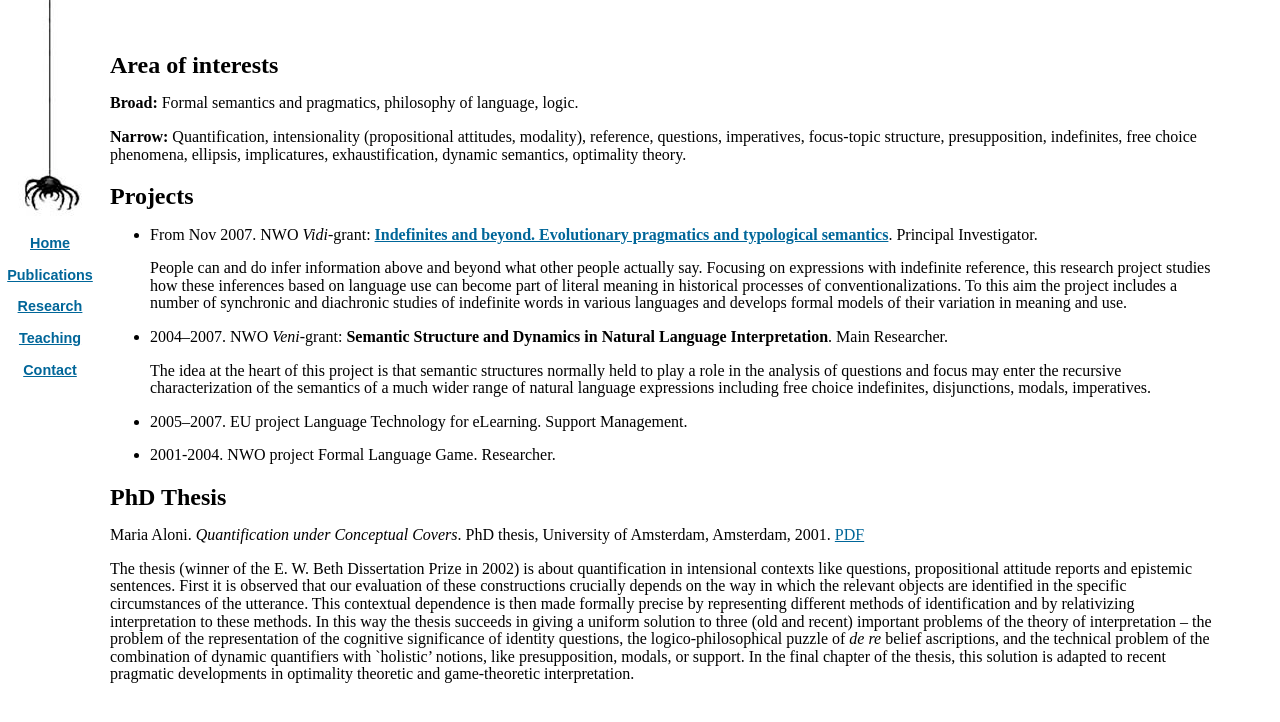
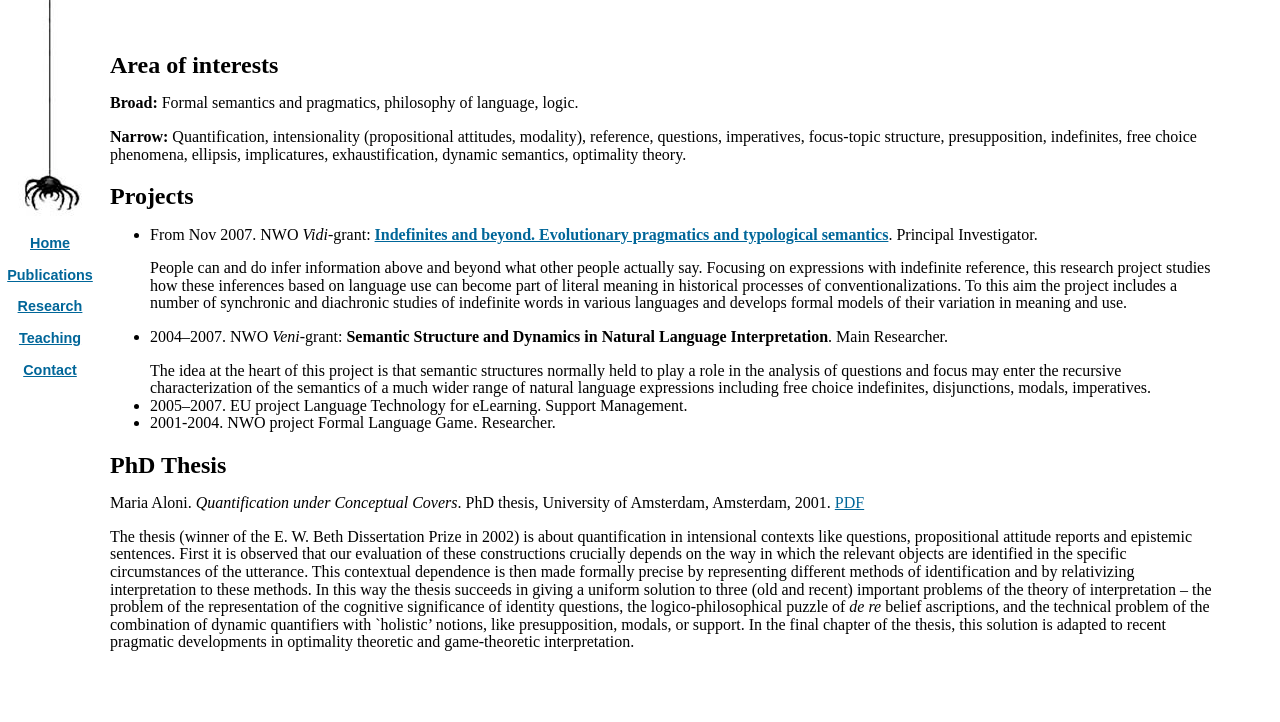
Before and after one commit to rednaw/site, a Jekyll site: the page built from content/research.md, in a window 1280 px wide. Shown: the top 722 px of the page. Built offline with Jekyll 4.4.1, drawn with Linux system fonts in a browser that asks for light colours; some web fonts are replaced.

Commit message:
Site updated

```diff
--- a/style/style.css
+++ b/style/style.css
@@ -17,7 +17,7 @@ h4 {
   font-size: 1em;
   font-weight: bolder;
 }
-li { margin-top: 1.0em }
+ul.bibliography li { margin-top: 1.0em }
 p { margin-top: 1em; margin-bottom: 0 }
 
 a:link {
```
